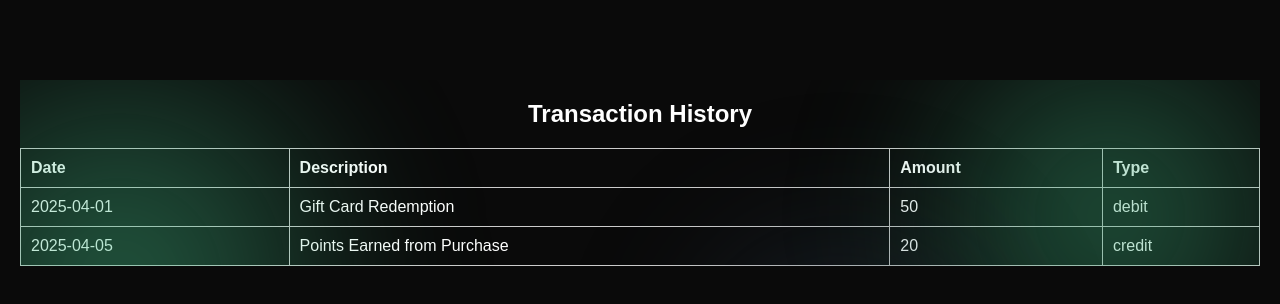
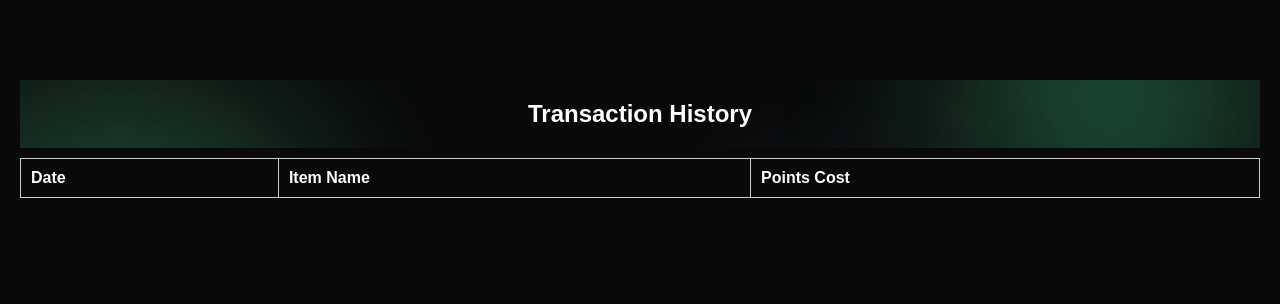
Before and after one commit to lacebx/flightplan-fro, a Vue app: page /transactionhistory in a window 1280 px wide. Shown: the top 304 px of the page. Built offline with nearby package versions, Linux system fonts and the light colour scheme.

Commit message:
modified transaction history to sync with shop rewards

```diff
--- a/src/App.vue
+++ b/src/App.vue
@@ -1,5 +1,9 @@
 <template>
   <div id="app">
+    <div style="display:none;">
+    <RedemptionPage />
+    <TransactionHistory />
+  </div>
     <!-- Header (Navbar) -->
     <header v-if="isLoggedIn && !isLoginRoute">
       <nav>
@@ -28,14 +32,44 @@
 </template>
 
 <script>
-import { ref, onMounted, computed } from 'vue';
+import { ref, onMounted, computed,  provide} from 'vue';
 import { useRoute } from 'vue-router'; // Import useRoute
+
+import RedemptionPage from './components/ShopView.vue';
+import TransactionHistory from './components/TransactionHistory.vue';
+//import { ESLint } from 'eslint';
 
 export default {
   name: "App",
+    components: {
+    RedemptionPage,
+    TransactionHistory,
+  },
   setup() {
     const isLoggedIn = ref(false);
     const route = useRoute(); // Get the current route
+    RedemptionPage;
+
+    // Create a reactive array to store redeemed items
+
+    const redeemedItems = ref([]);
+
+    // Provide the reactive array to descendant components
+    provide('redeemedItems', redeemedItems);
+
+    // Method to add a redeemed item
+    const addRedeemedItem = (item) => {
+      redeemedItems.value.push({
+        ...item,
+        date: new Date().toLocaleString(),
+      });
+    };
+
+    // Provide the reactive array and the method
+
+    provide('redeemedItems', redeemedItems);
+    provide('addRedeemedItem', addRedeemedItem);
+
 
     // Check localStorage for logged-in state on mount
     onMounted(() => {
@@ -54,8 +88,9 @@ export default {
 
     // Determine if the current route is the login route
     const isLoginRoute = computed(() => route.path === '/');
+    console.log(redeemedItems);
 
-    return { isLoggedIn, handleLogin, handleLogout, isLoginRoute };
+    return { isLoggedIn, handleLogin, handleLogout, isLoginRoute,  redeemedItems, addRedeemedItem};
   },
 };
 </script>
--- a/src/components/ShopView.vue
+++ b/src/components/ShopView.vue
@@ -43,7 +43,7 @@
 
 <script>
 // RedemptionPage.vue
-import eventBus from '../eventBus';
+import { inject } from 'vue';
 
 import waterBottle from '@/assets/images/water-bottle.png';
 import coffeeMug from '@/assets/images/coffee-mug.png';
@@ -58,7 +58,12 @@ import wirelessHeadPhones from '@/assets/images/wirelessheadphones.png';
 
      export default {
   name: 'RedemptionPage',
+
+
   data() {
+      // Inject the reactive array of redeemed items
+    const redeemedItems = inject('redeemedItems');
+     console.log(redeemedItems)
     return {
       userPoints: 1500, // Example starting points
       rewardsList: [
@@ -139,10 +144,13 @@ import wirelessHeadPhones from '@/assets/images/wirelessheadphones.png';
     };
   },
   computed: {
+
     sortedRewards() {
       return this.rewardsList.slice().sort((a, b) => a.points_cost - b.points_cost);
     },
   },
+   inject: ['addRedeemedItem'],
+
   methods: {
     getImageUrl(imagePath) {
       return new URL(`../assets/${imagePath}`, import.meta.url).href;
@@ -150,8 +158,8 @@ import wirelessHeadPhones from '@/assets/images/wirelessheadphones.png';
     redeemReward(reward) {
       if (this.userPoints >= reward.points_cost && reward.availability) {
         this.userPoints -= reward.points_cost;
-        eventBus.emit('itemRedeemed', reward);
-         console.log(`Event 'itemRedeemed' emitted with item:`,  reward);
+        this.addRedeemedItem(reward);
+
         alert(`You have redeemed: ${reward.item_name}`);
 
         // Additional logic (e.g., update reward availability) can be added here.
--- a/src/components/TransactionHistory.vue
+++ b/src/components/TransactionHistory.vue
@@ -17,26 +17,30 @@
 
 
     <h2>Transaction History</h2>
-    <table>
+
+  </div>
+
+
+
+
+     <table>
       <thead>
         <tr>
           <th>Date</th>
-          <th>Description</th>
-          <th>Amount</th>
-          <th>Type</th>
+          <th>Item Name</th>
+          <th>Points Cost</th>
+
         </tr>
       </thead>
       <tbody>
-        <tr v-for="transaction in transactions" :key="transaction.id">
-          <td>{{ transaction.date }}</td>
-          <td>{{ transaction.description }}</td>
-          <td>{{ transaction.amount }}</td>
-          <td>{{ transaction.type }}</td>
+        <tr v-for="(item, index) in redeemedItems" :key="index">
+          <td>{{ item.date }}</td>
+          <td>{{ item.item_name}}</td>
+          <td>{{ item.points_cost}}</td>
+
         </tr>
       </tbody>
     </table>
-  </div>
-
   </div>
 </template>
 
@@ -44,16 +48,9 @@
 
 export default {
   name: 'TransactionHistory',
-  data() {
-    return {
-      transactions: [
-        { id: 1, date: '2025-04-01', description: 'Gift Card Redemption', amount: 50, type: 'debit' },
-        { id: 2, date: '2025-04-05', description: 'Points Earned from Purchase', amount: 20, type: 'credit' },
-        // Add more transactions as needed
-      ],
-    };
-  },
+  inject: ['redeemedItems'],
 };
+
 </script>
 
 <style scoped>
```
